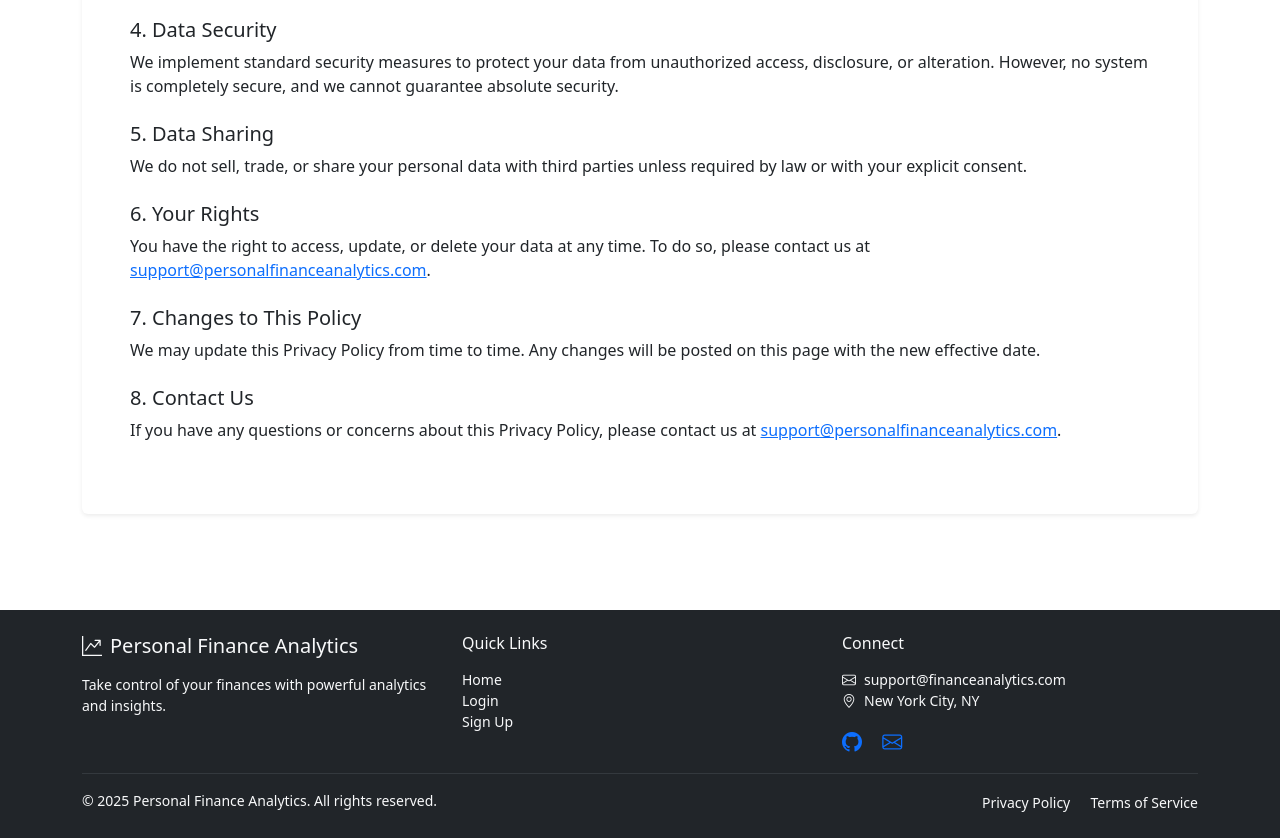
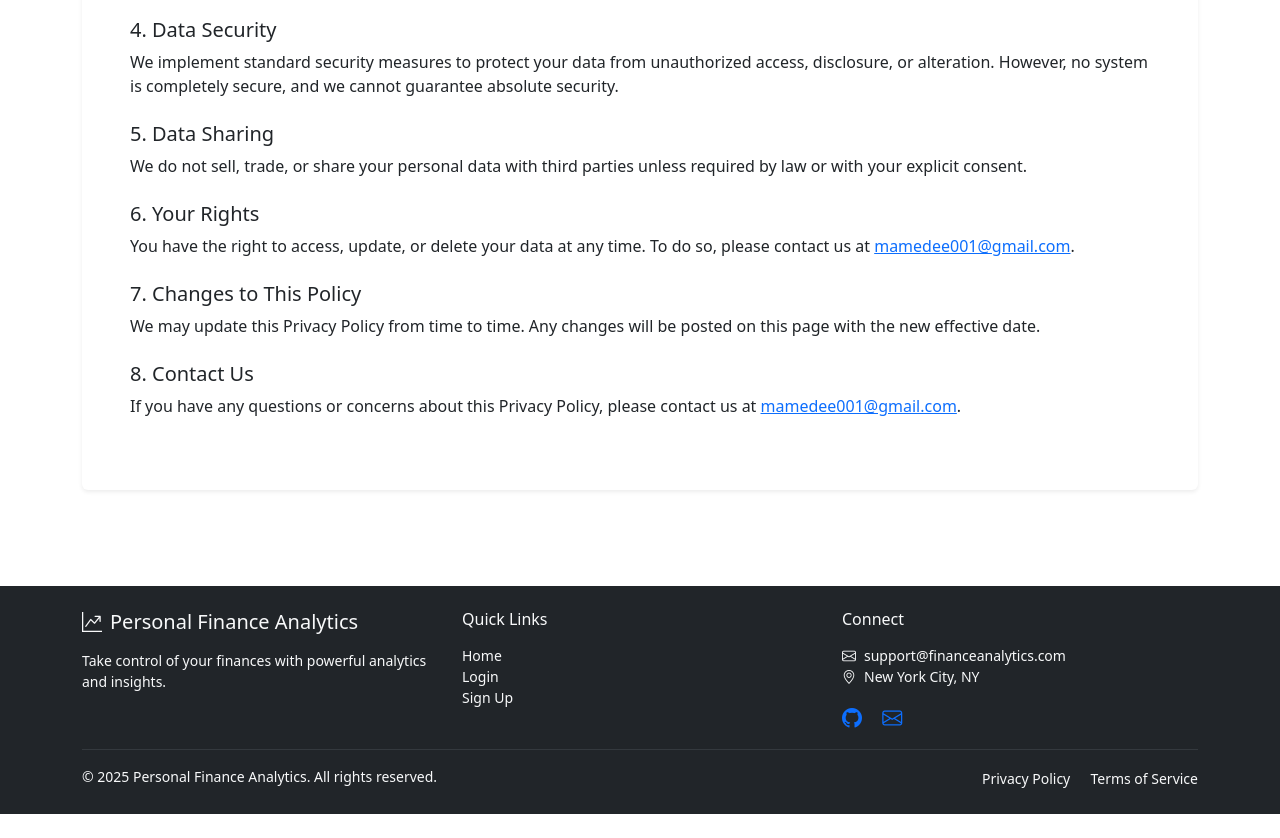
Before and after one commit to marl-Am/personal-finance-analytics, a Flask app: page /privacy in a window 1280 px wide. Shown: the part 670-1508 px from the top of the page. After the commit the page ends 1484 px from the top, so only its background shows below. Run offline with Flask 3, Linux system fonts and the light colour scheme; some libraries are stand-ins or nearby versions.

Commit message:
Update privacy.html

```diff
--- a/templates/privacy.html
+++ b/templates/privacy.html
@@ -46,7 +46,7 @@
 
     <section class="mb-4">
       <h2 class="h5">6. Your Rights</h2>
-      <p>You have the right to access, update, or delete your data at any time. To do so, please contact us at <a href="mailto:support@personalfinanceanalytics.com">support@personalfinanceanalytics.com</a>.</p>
+      <p>You have the right to access, update, or delete your data at any time. To do so, please contact us at <a href="mailto:mamedee001@gmail.com">mamedee001@gmail.com</a>.</p>
     </section>
 
     <section class="mb-4">
@@ -56,7 +56,7 @@
 
     <section class="mb-4">
       <h2 class="h5">8. Contact Us</h2>
-      <p>If you have any questions or concerns about this Privacy Policy, please contact us at <a href="mailto:support@personalfinanceanalytics.com">support@personalfinanceanalytics.com</a>.</p>
+      <p>If you have any questions or concerns about this Privacy Policy, please contact us at <a href="mailto:mamedee001@gmail.com">mamedee001@gmail.com</a>.</p>
     </section>
 
   </div>
```
